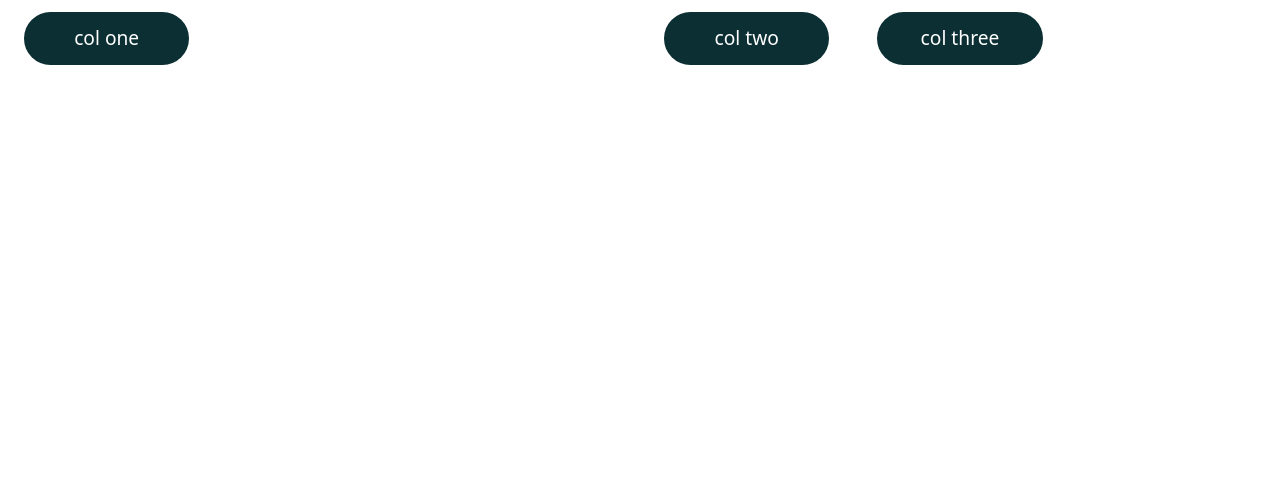
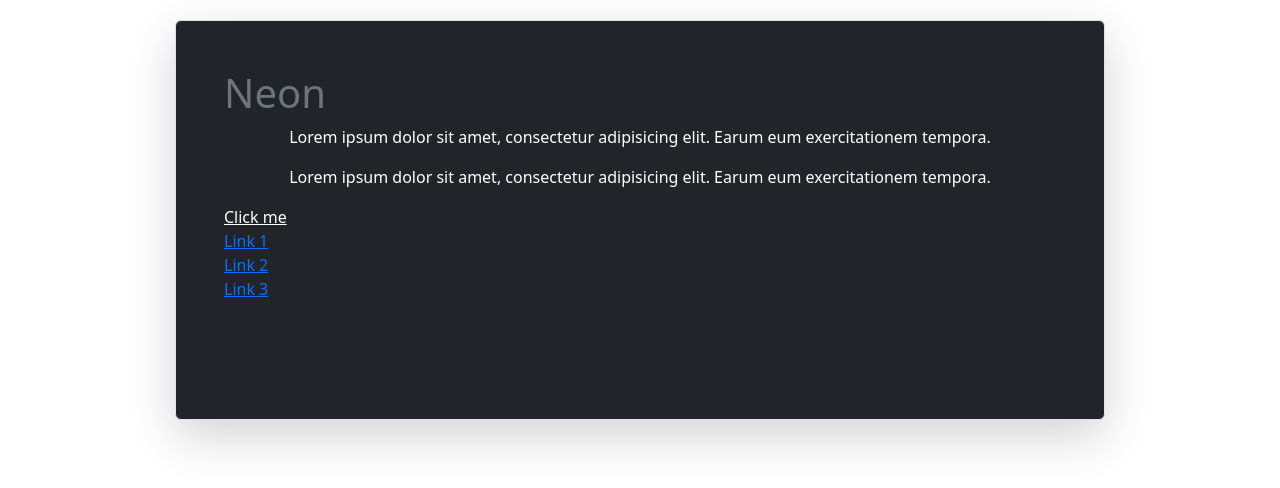
Before and after one commit to keyvanforwork/bootstrap-tutorial, a plain HTML site: page index.html in a window 1280 px wide. Drawn offline with Linux system fonts and the light colour scheme.

Commit message:
utility-1 in bootstrap

```diff
--- a/index.html
+++ b/index.html
@@ -7,13 +7,16 @@
     <link rel="stylesheet" href="style.css">
 </head>
 <body>
-   <div class="container-fluid">
-       <div class="row my_row">
-           <div class="col-2"><div class="my_col">col one</div></div>
-           <div class="col-2 offset-lg-2 offset-xl-4"><div class="my_col">col two</div></div>
-           <div class="col-2"><div class="my_col">col three</div></div>
-   </div>
-   </div>
+    <div class="p-5 mx-auto border shadow-lg  w-75 h-50 bg-dark  text-white rounded-2" >
+        <h1 class="text-secondary">Neon</h1>
+        <p class="user-select-all text-center">Lorem ipsum dolor sit amet, consectetur adipisicing elit. Earum eum exercitationem tempora.</p>
+        <p class="user-select-none text-center  ">Lorem ipsum dolor sit amet, consectetur adipisicing elit. Earum eum exercitationem tempora.</p>
+        <a class="text-white" href="https://github.com/keyvanforwork/bootstrap-tutorial" target="_blank" >Click me</a>
+        <a class="d-block" href="">Link 1</a>
+        <a class="d-block" href="">Link 2</a>
+        <a class="d-block" href="">Link 3</a>
+    </div>
+
     <script src="code.jquery.com_jquery-3.7.1.slim.min.js"></script>
     <script src="bootstrap.bundle.min.js"></script>
 </body>
--- a/style.css
+++ b/style.css
@@ -1,12 +1,12 @@
+body {
+    margin: 20px;
+    height: 100vh;
+}
+
 .my_col {
-    background-color: #0b2f33;
-    color: #ffffff;
-    font-size: larger;
-    text-align: center;
-    border-radius: 40px;
-    margin: 12px;
-    padding: 12px;
+
 }
+
 .my_row {
 
 }
```
